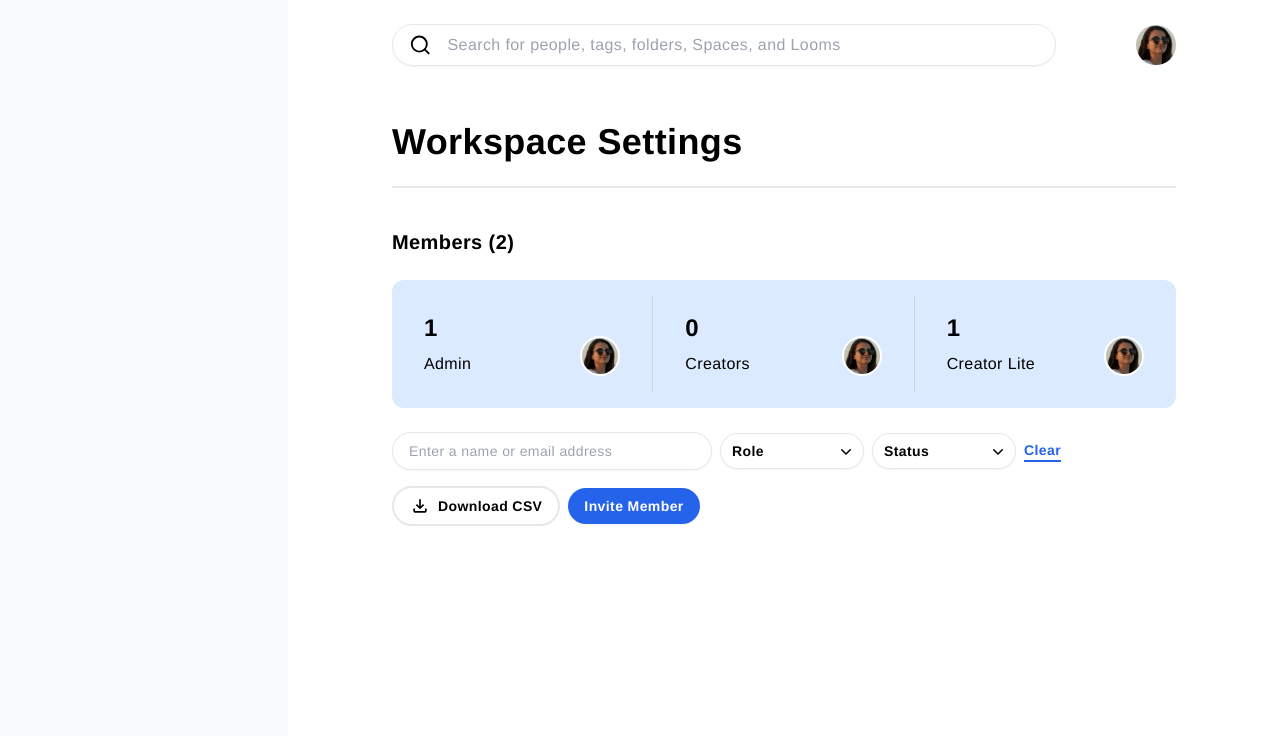
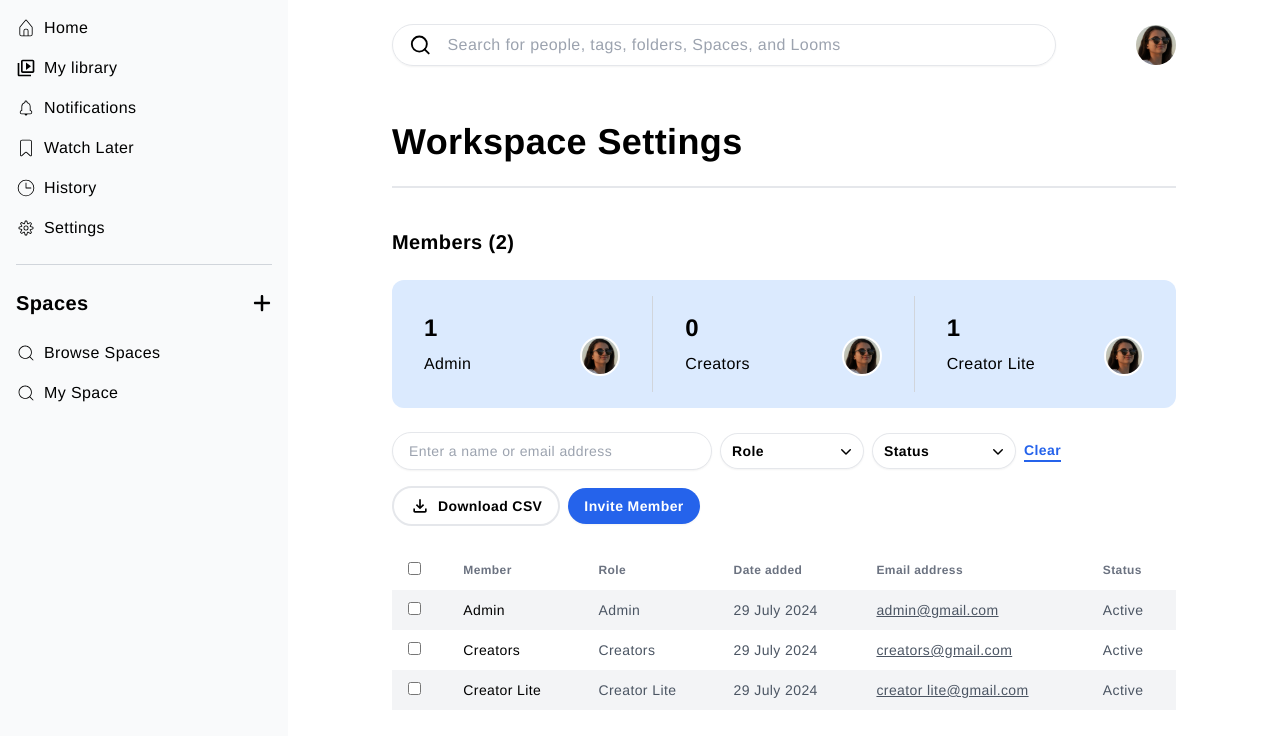
Before and after one commit to lubnafathima/rbac, a React (Vite) app: page / in a window 1280 px wide. Shown: the top 736 px of the page. Built offline with nearby package versions, Linux system fonts and the light colour scheme.

Commit message:
Feat: Added Sidebar menu

```diff
--- /dev/null
+++ b/src/components/Dropdown.jsx
@@ -0,0 +1,26 @@
+import { Menu, MenuButton, MenuItem, MenuItems } from "@headlessui/react";
+import { ChevronDownIcon } from "@heroicons/react/20/solid";
+const Dropdown = ({ label, options }) => {
+  return (
+    <Menu as="div" className="relative inline-block text-left">
+      <MenuButton className="inline-flex min-w-36 justify-between gap-x-1.5 rounded-full bg-white px-3 py-2 text-sm font-semibold shadow-sm ring-1 ring-inset ring-gray-200 hover:bg-gray-50">
+        {label}
+        <ChevronDownIcon aria-hidden="true" className="-mr-1 size-5" />
+      </MenuButton>
+      <MenuItems className="absolute right-0 z-10 mt-2 w-36 origin-top-right rounded-md bg-white shadow-md ring-1 ring-black/5">
+        {options.map(({ label, value }) => (
+          <MenuItem key={value}>
+            <a
+              href="#"
+              className="block px-4 py-1 text-sm text-gray-700 hover:bg-gray-100 focus:bg-gray-100"
+            >
+              {label}
+            </a>
+          </MenuItem>
+        ))}
+      </MenuItems>
+    </Menu>
+  );
+};
+
+export default Dropdown;
--- a/src/components/SideBar.jsx
+++ b/src/components/SideBar.jsx
@@ -1,75 +1,57 @@
+import {
+  CiHome,
+  CiBellOn,
+  CiBookmark,
+  CiClock2,
+  CiSettings,
+  CiSearch,
+} from "react-icons/ci";
+import { MdOutlineVideoLibrary } from "react-icons/md";
+import { FaPlus } from "react-icons/fa6";
+
+const menuItems = {
+  mainMenu: [
+    { icon: <CiHome className="text-xl" />, label: "Home" },
+    { icon: <MdOutlineVideoLibrary className="text-xl" />, label: "My library" },
+    { icon: <CiBellOn className="text-xl" />, label: "Notifications" },
+    { icon: <CiBookmark className="text-xl" />, label: "Watch Later" },
+    { icon: <CiClock2 className="text-xl" />, label: "History" },
+    { icon: <CiSettings className="text-xl" />, label: "Settings" },
+  ],
+  spaces: [
+    { icon: <CiSearch className="text-xl" />, label: "Browse Spaces" },
+    { icon: <CiSearch className="text-xl" />, label: "My Space" },
+  ],
+};
 
 const SideBar = () => {
+  return (
+    <div className="fixed w-72 h-screen bg-gray-50 md:flex flex-col gap-2 p-4 hidden">
 
-  return (
-    <div className="fixed w-72 h-screen bg-gray-50 md:flex flex-col justify-between gap-2 p-4 hidden">
-      {/* <div>
-        <img
-          // src={Logo}
-          alt="InstiManage Logo"
-          className="h-6 w-auto mb-6 mt-4"
-        />
-        <div className="border-t-2 pt-6 flex flex-col gap-2">
-          {filteredMenu.map((item, index) => (
-            <div key={index}>
-              <Link
-                to={item.path || "#"}
-                onClick={() => {
-                  if (item.name === "Analytics") {
-                    setAnalyticsMenu(!AnalyticsMenu);
-                  }
-                }}
-                className={`flex items-center gap-2 px-3 py-2 rounded-md ${
-                  isActive(item.path)
-                    ? "bg-[#0A66C2] text-white"
-                    : "text-gray-500 hover:bg-slate-200"
-                }`}
-              >
-                <p>{item.icon}</p>
-                <p className="font-semibold text-sm">{item.name}</p>
-                <span className="ml-auto">
-                  {item.name === "Analytics" &&
-                    (AnalyticsMenu ? <FaChevronUp /> : <FaChevronDown />)}
-                </span>
-              </Link>
-              {item.name === "Analytics" && AnalyticsMenu && (
-                <div className="bg-gray-100 rounded-lg py-2 flex flex-col gap-2">
-                  {item.submenu?.map((subItem, subIndex) => (
-                    <Link
-                      key={subIndex}
-                      to={subItem.path}
-                      className={`flex items-center gap-2 px-3 py-2 rounded-md ${
-                        isActive(subItem.path)
-                          ? "bg-[#0A66C2] text-white"
-                          : "text-gray-500 hover:bg-slate-200"
-                      }`}
-                    >
-                      <p>{subItem.icon}</p>
-                      <p className="font-semibold text-sm">{subItem.name}</p>
-                    </Link>
-                  ))}
-                </div>
-              )}
-            </div>
-          ))}
-        </div>
+      <div className="flex flex-col gap-4">
+        {menuItems.mainMenu.map((item, index) => (
+          <div key={index} className="flex items-center gap-2">
+            {item.icon}
+            <p>{item.label}</p>
+          </div>
+        ))}
       </div>
-      <div className="flex justify-between items-center border-t-2 pt-4">
-        <div className="flex items-center gap-2">
-          <img
-            src={Image1}
-            alt="Testimonial Image"
-            className="w-8 h-8 rounded-full"
-          />
-          <div className="">
-            <h4 className="text-sm font-bold text-[#0A66C2]">John Doe</h4>
-            <p className="text-xs">john@email.com</p>
+
+      <hr className="border-t border-gray-300 my-4" />
+
+      <div className="flex justify-between items-center">
+        <h2 className="text-xl font-semibold">Spaces</h2>
+        <FaPlus className="text-xl cursor-pointer" />
+      </div>
+
+      <div className="flex flex-col gap-4 mt-4">
+        {menuItems.spaces.map((item, index) => (
+          <div key={index} className="flex items-center gap-2">
+            {item.icon}
+            <p>{item.label}</p>
           </div>
-        </div>
-        <p className="cursor-pointer rounded-full transition-all duration-300 ease-in-out hover:bg-slate-200 p-1">
-          <EllipsisVerticalIcon className="h-6 w-6" />
-        </p>
-      </div> */}
+        ))}
+      </div>
     </div>
   );
 };
--- a/src/pages/Dashboard.jsx
+++ b/src/pages/Dashboard.jsx
@@ -1,7 +1,6 @@
-import { Menu, MenuButton, MenuItem, MenuItems } from "@headlessui/react";
-import { ChevronDownIcon } from "@heroicons/react/20/solid";
 import ProfileImg from "../assets/img/profile.jpg";
 import { MdOutlineFileDownload } from "react-icons/md";
+import Dropdown from "../components/Dropdown";
 
 const data = [
   { id: 0, role: "Admin", member_count: 1 },
@@ -9,43 +8,17 @@ const data = [
   { id: 2, role: "Creator Lite", member_count: 1 },
 ];
 
-const dropdownOptions = [
-  { label: 'All', value: 'all' },
-  { label: 'Admin', value: 'admin' },
-  { label: 'Creators', value: 'creators' },
-  { label: 'Creator Lite', value: 'creator_lite' },
+const roleOptions = [
+  { label: "All", value: "all" },
+  { label: "Admin", value: "admin" },
+  { label: "Creators", value: "creators" },
+  { label: "Creator Lite", value: "creator_lite" },
 ];
 
 const statusOptions = [
-  { label: 'Active', value: 'active' },
-  { label: 'Inactive', value: 'inactive' },
+  { label: "Active", value: "active" },
+  { label: "Inactive", value: "inactive" },
 ];
-
-const Dropdown = ({ label, options }) => (
-  <Menu as="div" className="relative inline-block text-left">
-    <div>
-      <MenuButton className="inline-flex min-w-36 justify-between gap-x-1.5 rounded-full bg-white px-3 py-2 text-sm font-semibold shadow-sm ring-1 ring-inset ring-gray-200 hover:bg-gray-50">
-        {label}
-        <ChevronDownIcon aria-hidden="true" className="-mr-1 size-5" />
-      </MenuButton>
-    </div>
-    <MenuItems className="absolute right-0 z-10 mt-2 w-36 origin-top-right rounded-md bg-white shadow-md ring-1 ring-black/5">
-      {options.map(({ label, value }) => (
-        <div key={value} className="py-1">
-          <MenuItem>
-            <a
-              href="#"
-              className="block px-4 py-1 text-sm text-gray-700 hover:bg-gray-100 focus:bg-gray-100"
-            >
-              {label}
-            </a>
-          </MenuItem>
-        </div>
-      ))}
-    </MenuItems>
-  </Menu>
-);
-
 const Dashboard = () => {
   return (
     <div className="w-full flex flex-col mt-10 px-2 md:px-10 lg:px-20">
@@ -53,7 +26,10 @@ const Dashboard = () => {
       <h2 className="text-xl font-bold mt-10 mb-6">Members (2)</h2>
       <div className="w-full grid grid-cols-1 md:grid-cols-2 lg:grid-cols-3 bg-blue-100 rounded-xl py-4">
         {data.map(({ id, member_count, role }) => (
-          <div key={id} className="w-full flex justify-between items-end px-8 py-4 border-r border-gray-300 last:border-0">
+          <div
+            key={id}
+            className="w-full flex justify-between items-end px-8 py-4 border-r border-gray-300 last:border-0"
+          >
             <div className="flex flex-col gap-2">
               <h3 className="text-2xl font-bold">{member_count}</h3>
               <p className="text-md font-medium">{role}</p>
@@ -73,7 +49,7 @@ const Dashboard = () => {
             placeholder="Enter a name or email address"
             className="text-sm border rounded-full px-4 py-2 min-w-80 shadow-sm outline-none"
           />
-          <Dropdown label="Role" options={dropdownOptions} />
+          <Dropdown label="Role" options={roleOptions} />
           <Dropdown label="Status" options={statusOptions} />
           <p className="text-sm text-blue-600 font-bold border-b-2 border-blue-600 cursor-pointer">
             Clear
@@ -89,6 +65,47 @@ const Dashboard = () => {
           </button>
         </div>
       </div>
+      <table className="table-auto w-full border-collapse">
+        <thead>
+          <tr>
+            <th className="text-start py-2 px-4">
+              <input type="checkbox" />
+            </th>
+            <th className="text-start text-xs text-gray-500 font-semibold py-2 px-4">
+              Member
+            </th>
+            <th className="text-start text-xs text-gray-500 font-semibold py-2 px-4">
+              Role
+            </th>
+            <th className="text-start text-xs text-gray-500 font-semibold py-2 px-4">
+              Date added
+            </th>
+            <th className="text-start text-xs text-gray-500 font-semibold py-2 px-4">
+              Email address
+            </th>
+            <th className="text-start text-xs text-gray-500 font-semibold py-2 px-4">
+              Status
+            </th>
+          </tr>
+        </thead>
+        <tbody>
+          {data.map((member, index) => (
+            <tr
+              key={member.id}
+              className={index % 2 === 0 ? "bg-gray-100" : "bg-white"}
+            >
+              <td className="py-2 px-4">
+                <input type="checkbox" />
+              </td>
+              <td className="py-2 px-4 text-sm text-black">{member.role}</td>
+              <td className="py-2 px-4 text-sm text-gray-600">{member.role}</td>
+              <td className="py-2 px-4 text-sm text-gray-600">29 July 2024</td>
+              <td className="py-2 px-4 text-sm text-gray-600 underline">{`${member.role.toLowerCase()}@gmail.com`}</td>
+              <td className="py-2 px-4 text-sm text-gray-600">Active</td>
+            </tr>
+          ))}
+        </tbody>
+      </table>
     </div>
   );
 };
```
